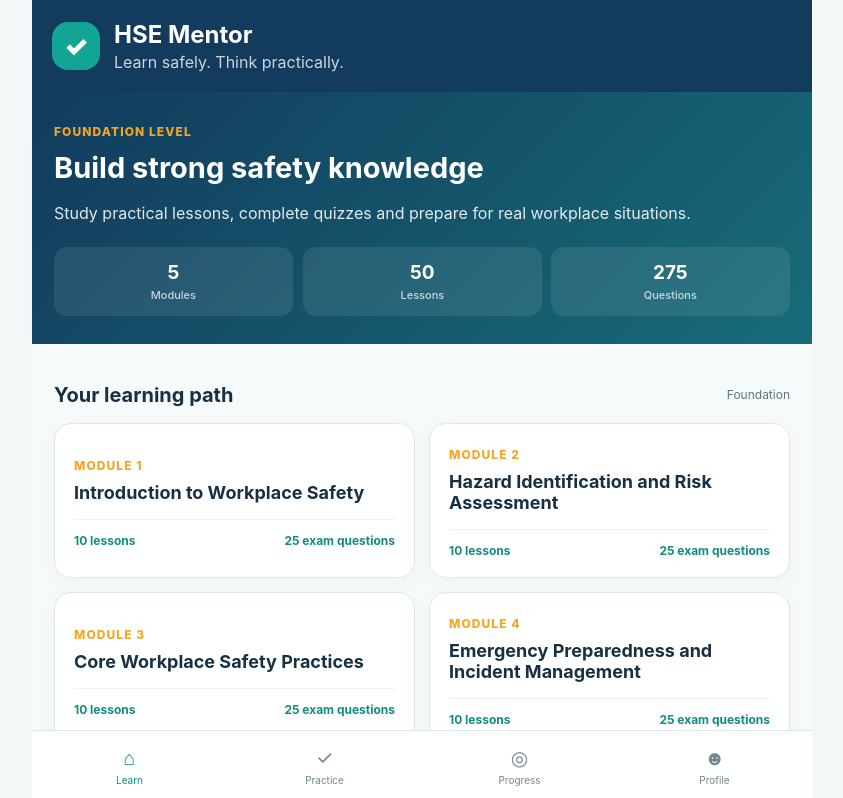
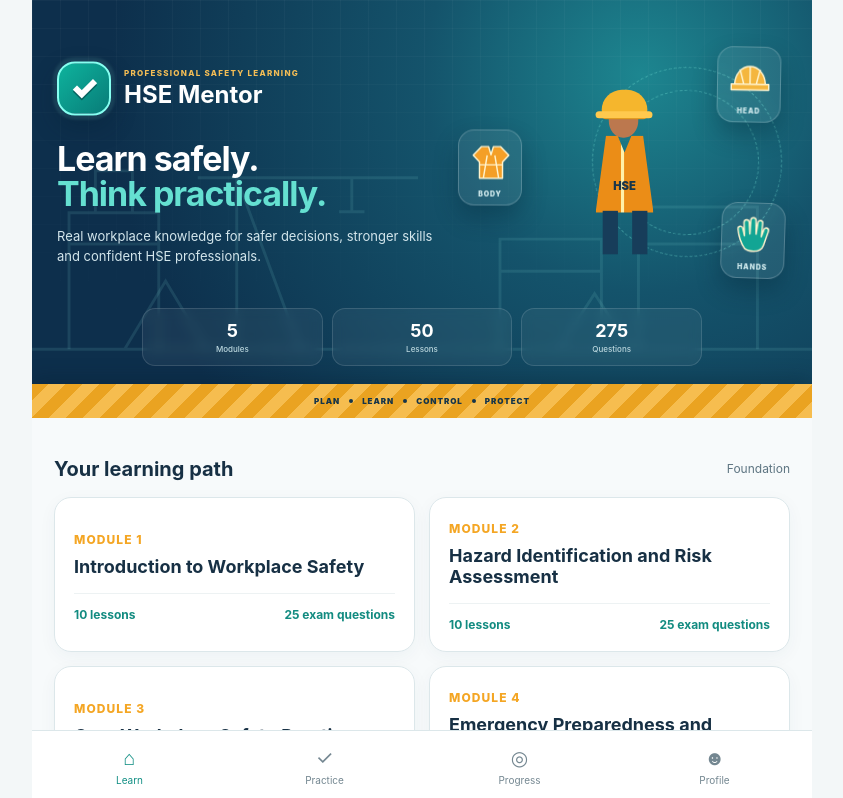
Before and after one commit to ikamranbutt/hse-mentor-app, a React (Vite) app: page / in a window 1280 px wide. Shown: the top 798 px of the page, without its empty margins (218-1061 px from the left). Built offline with nearby package versions, Linux system fonts and the light colour scheme.

Commit message:
Create unique animated HSE construction hero

```diff
--- a/src/App.tsx
+++ b/src/App.tsx
@@ -8,6 +8,30 @@ function ModuleCard({ module, onOpen }: { module: Module; onOpen: () => void })
     <h3>{module.title}</h3>
     <div className="module-meta"><span>{module.lessons.length} lessons</span><span>{module.finalAssessment.length} exam questions</span></div>
   </button>;
+}
+
+function SafetyHero({ modules, lessons }: { modules: number; lessons: number }) {
+  return <section className="safety-hero">
+    <svg className="site-silhouette" viewBox="0 0 800 260" aria-hidden="true">
+      <g fill="none" stroke="currentColor" strokeWidth="3"><path d="M38 228V88h92v140M38 120h92M65 88V45h38v43M210 228V52M170 52h226M210 52l65 176M328 52v35M315 87h26M480 228V115h104v113M480 148h104M622 228V82h122v146M622 120h122" /><path d="M0 228h800M95 228l42-70 42 70M540 228l37-57 37 57" /></g>
+    </svg>
+    <div className="hero-grid">
+      <div className="hero-copy">
+        <div className="hero-brand"><div className="reflective-check"><span>✓</span></div><div><small>PROFESSIONAL SAFETY LEARNING</small><h1>HSE Mentor</h1></div></div>
+        <h2>Learn safely.<br /><em>Think practically.</em></h2>
+        <p>Real workplace knowledge for safer decisions, stronger skills and confident HSE professionals.</p>
+      </div>
+      <div className="ppe-stage" aria-label="Animated construction safety equipment">
+        <div className="orbit orbit-one" /><div className="orbit orbit-two" />
+        <div className="ppe-card helmet-card"><svg viewBox="0 0 100 80"><path d="M18 51c1-21 14-37 32-37s31 16 32 37" /><path d="M11 51h78v12H11zM50 14v37M29 20l8 31M71 20l-8 31" /></svg><span>HEAD</span></div>
+        <div className="ppe-card vest-card"><svg viewBox="0 0 100 90"><path d="M30 13h15l5 17 5-17h15l17 18-13 14v34H26V45L13 31z" /><path d="M26 51h48M42 31l-8 48M58 31l8 48" /></svg><span>BODY</span></div>
+        <div className="ppe-card glove-card"><svg viewBox="0 0 100 90"><path d="M31 74c-9-12-13-25-15-40-1-7 8-9 10-2l4 15-2-27c0-8 10-8 11-1l2 24 1-29c1-7 11-7 11 1l1 28 3-24c1-7 11-6 10 2l-2 27 5-15c3-7 12-3 9 5l-9 28c-3 9-10 13-20 13-8 0-14-1-19-5z" /></svg><span>HANDS</span></div>
+        <div className="worker"><div className="worker-helmet" /><div className="worker-head" /><div className="worker-vest">HSE</div><div className="worker-legs" /></div>
+      </div>
+    </div>
+    <div className="hero-stats"><strong>{modules}<small>Modules</small></strong><strong>{lessons}<small>Lessons</small></strong><strong>275<small>Questions</small></strong></div>
+    <div className="safety-stripe"><span>PLAN</span><i /> <span>LEARN</span><i /> <span>CONTROL</span><i /> <span>PROTECT</span></div>
+  </section>;
 }
 
 function QuestionCard({ question, number }: { question: Question; number: number }) {
@@ -167,8 +191,7 @@ export default function App() {
     })}<button className={examUnlocked ? 'exam-button' : 'exam-button exam-locked'} onClick={() => examUnlocked ? setExam(true) : showLocked('Complete all 10 lessons before starting the final assessment.')}><span>{examUnlocked ? 'FINAL ASSESSMENT' : '🔒 FINAL ASSESSMENT LOCKED'}</span><strong>{examUnlocked ? '25 Questions · 80% to pass' : 'Complete all lessons to unlock'}</strong></button></section>
   </main>;
   }
-  return <main><header className="brand"><div className="mark">✓</div><div><h1>HSE Mentor</h1><p>Learn safely. Think practically.</p></div></header>
-    <section className="welcome"><span>FOUNDATION LEVEL</span><h2>Build strong safety knowledge</h2><p>Study practical lessons, complete quizzes and prepare for real workplace situations.</p><div className="stats"><strong>{totals.modules}<small>Modules</small></strong><strong>{totals.lessons}<small>Lessons</small></strong><strong>275<small>Questions</small></strong></div></section>
+  return <main><SafetyHero modules={totals.modules} lessons={totals.lessons} />
     <section className="section"><div className="section-title"><h2>Your learning path</h2><span>Foundation</span></div><div className="module-grid">{catalog.map(m => <ModuleCard key={m.id} module={m} onOpen={() => setSelected(m)} />)}</div></section>
     <nav className="bottom-nav"><button className="active">⌂<span>Learn</span></button><button>✓<span>Practice</span></button><button>◎<span>Progress</span></button><button>☻<span>Profile</span></button></nav>
   </main>;
--- /dev/null
+++ b/src/hero.css
@@ -0,0 +1,18 @@
+.safety-hero{position:relative;overflow:hidden;padding:24px 20px 0;color:#fff;background:radial-gradient(circle at 78% 18%,#1d8690 0,#14536b 31%,#0d2f4c 76%);isolation:isolate}
+.safety-hero:before{content:"";position:absolute;inset:0;background-image:linear-gradient(#ffffff08 1px,transparent 1px),linear-gradient(90deg,#ffffff08 1px,transparent 1px);background-size:28px 28px;mask-image:linear-gradient(to bottom,#000,transparent 82%);z-index:-2}
+.site-silhouette{position:absolute;left:0;bottom:38px;width:100%;color:#78c9c725;z-index:-1;animation:siteReveal 1.2s ease both}
+.hero-grid{display:grid;grid-template-columns:1.08fr .92fr;gap:12px;align-items:center;min-height:280px;max-width:730px;margin:auto}.hero-copy{position:relative;z-index:2}
+.hero-brand{display:flex;align-items:center;gap:13px}.hero-brand small{display:block;font-size:8px;font-weight:800;letter-spacing:.16em;color:#f4bd55}.hero-brand h1{font-size:24px;margin:2px 0 0}
+.reflective-check{position:relative;display:grid;place-items:center;width:54px;height:54px;border:2px solid #86fff0;border-radius:18px;background:linear-gradient(135deg,#0eb39d,#087c78);box-shadow:0 0 0 5px #ffffff0c,0 10px 25px #001e2f55;overflow:hidden;animation:checkFloat 3s ease-in-out infinite}
+.reflective-check span{font-size:32px;font-weight:900;text-shadow:0 2px 0 #05625e}.reflective-check:after{content:"";position:absolute;inset:-40%;background:linear-gradient(110deg,transparent 35%,#fff 49%,transparent 63%);transform:translateX(-100%) rotate(12deg);animation:reflect 2.8s infinite}
+.hero-copy>h2{font-size:34px;line-height:1.05;margin:25px 0 14px;letter-spacing:-.03em}.hero-copy>h2 em{font-style:normal;color:#65e0d1}.hero-copy>p{max-width:390px;font-size:13px;line-height:1.55;color:#d3e6ec;margin:0}
+.ppe-stage{position:relative;height:245px;animation:stageIn .8s .15s both}.orbit{position:absolute;border:1px dashed #74e1d46b;border-radius:50%;animation:orbitSpin 15s linear infinite}.orbit-one{width:190px;height:190px;top:25px;right:5px}.orbit-two{width:145px;height:145px;top:48px;right:28px;animation-direction:reverse;animation-duration:11s}
+.ppe-card{position:absolute;z-index:3;width:64px;height:76px;padding:8px;border:1px solid #ffffff36;border-radius:16px;background:#ffffff12;backdrop-filter:blur(7px);box-shadow:0 12px 25px #001e2f4d;text-align:center;animation:ppeFloat 3.2s ease-in-out infinite}.ppe-card svg{width:48px;height:47px;fill:#f4b63e;stroke:#fff4ce;stroke-width:3;stroke-linejoin:round}.ppe-card span{display:block;font-size:7px;font-weight:900;letter-spacing:.12em;color:#cfe9ec}
+.helmet-card{top:8px;right:6px}.vest-card{top:88px;left:1px;animation-delay:-1.1s}.glove-card{right:2px;bottom:2px;animation-delay:-2.1s}.glove-card svg{fill:#12a594}.vest-card svg{fill:#f49f27}
+.worker{position:absolute;left:50%;top:51%;transform:translate(-50%,-50%);width:86px;height:180px;animation:workerBreathe 3.4s ease-in-out infinite}.worker-head{position:absolute;left:30px;top:31px;width:29px;height:34px;border-radius:45% 45% 48% 48%;background:#bc784e}.worker-helmet{position:absolute;z-index:2;left:23px;top:18px;width:45px;height:24px;border-radius:24px 24px 5px 5px;background:#f5b62d;box-shadow:0 5px 0 #d88b13}.worker-helmet:after{content:"";position:absolute;left:-6px;bottom:-4px;width:56px;height:7px;border-radius:5px;background:#ffc94e}.worker-vest{position:absolute;display:grid;place-items:center;left:17px;top:63px;width:57px;height:76px;clip-path:polygon(18% 0,38% 0,50% 22%,62% 0,82% 0,100% 100%,0 100%);background:linear-gradient(90deg,#eb8d17 0 43%,#fff0a8 44% 49%,#eb8d17 50% 100%);color:#18364b;font-size:11px;font-weight:900;padding-top:24px}.worker-legs{position:absolute;left:24px;top:137px;width:44px;height:43px;border-left:15px solid #173d5a;border-right:15px solid #173d5a}
+.hero-stats{position:relative;display:flex;gap:9px;max-width:560px;margin:4px auto 18px}.hero-stats strong{flex:1;padding:11px;border:1px solid #ffffff22;border-radius:13px;background:#ffffff0d;text-align:center;font-size:18px;backdrop-filter:blur(6px)}.hero-stats small{display:block;font-size:8px;font-weight:500;color:#bcd8df;margin-top:3px}
+.safety-stripe{display:flex;justify-content:center;align-items:center;gap:9px;height:34px;margin:0 -20px;background:repeating-linear-gradient(135deg,#eaa321 0 12px,#f6bd4f 12px 24px);color:#15354a;box-shadow:0 -5px 20px #001a2844}.safety-stripe span{font-size:8px;font-weight:1000;letter-spacing:.12em}.safety-stripe i{width:4px;height:4px;border-radius:50%;background:#15354a}
+@keyframes reflect{0%,48%{transform:translateX(-120%) rotate(12deg)}75%,100%{transform:translateX(120%) rotate(12deg)}}@keyframes checkFloat{50%{transform:translateY(-4px);box-shadow:0 0 18px #52f7df66,0 14px 27px #001e2f55}}
+@keyframes ppeFloat{50%{transform:translateY(-7px) rotate(2deg)}}@keyframes workerBreathe{50%{transform:translate(-50%,-52%) scale(1.02)}}@keyframes orbitSpin{to{transform:rotate(360deg)}}@keyframes stageIn{from{opacity:0;transform:translateX(20px)}to{opacity:1;transform:none}}@keyframes siteReveal{from{opacity:0;transform:translateY(22px)}to{opacity:1;transform:none}}
+@media(max-width:520px){.hero-grid{grid-template-columns:1fr .78fr;min-height:268px}.hero-copy>h2{font-size:29px}.hero-copy>p{font-size:11px}.ppe-stage{height:225px;transform:scale(.92);transform-origin:right center}.ppe-card{width:57px;height:69px}.ppe-card svg{width:42px;height:42px}}
+@media(prefers-reduced-motion:reduce){.reflective-check,.reflective-check:after,.ppe-card,.worker,.orbit,.site-silhouette,.ppe-stage{animation:none}}
--- a/src/main.tsx
+++ b/src/main.tsx
@@ -5,6 +5,7 @@ import './styles.css';
 import './exam.css';
 import './progress.css';
 import './motion.css';
+import './hero.css';
 
 createRoot(document.getElementById('root')!).render(
   <React.StrictMode><App /></React.StrictMode>
```
